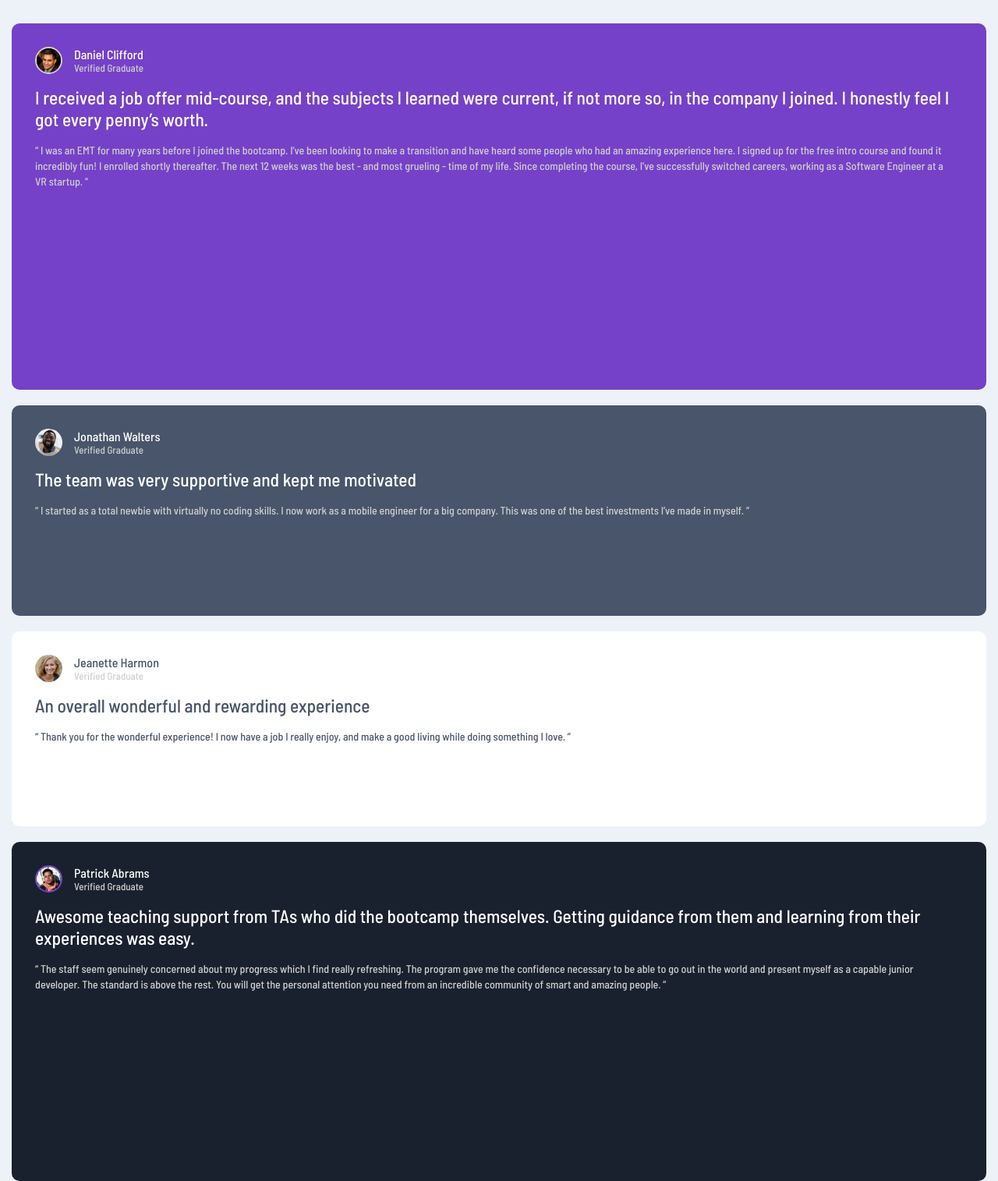
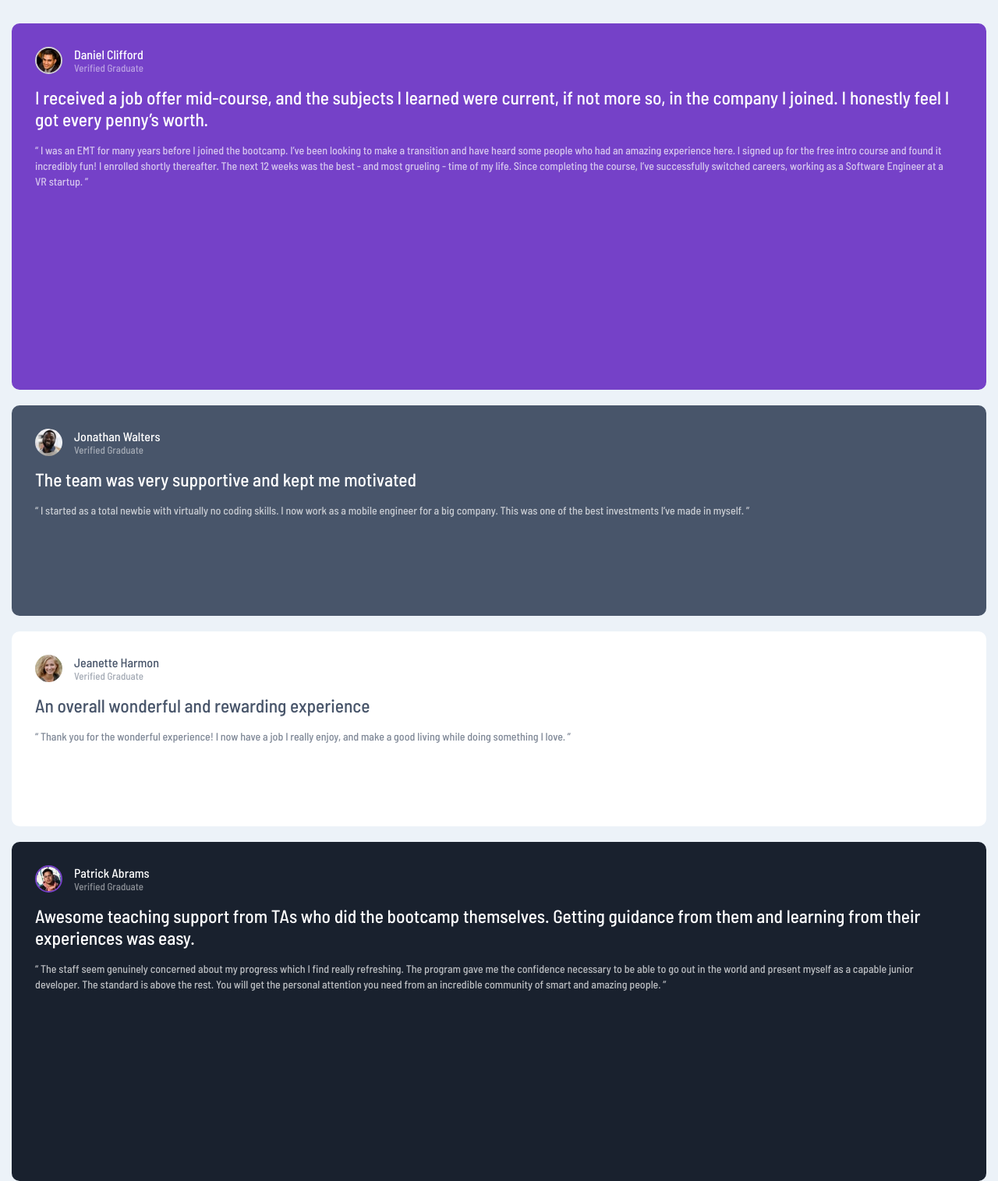
Before and after one commit to Jeliezer2003/testimonials-grid-section-, a plain HTML site: page index.html in a window 1280 px wide. Shown: the top 1515 px of the page at 78% size. Drawn offline with Linux system fonts and the light colour scheme.

Commit message:
commit-inicial

```diff
--- a/estilo.css
+++ b/estilo.css
@@ -27,6 +27,7 @@ body{
     display: flex;
 }
 
+
 .name{
     align-self: center;
     margin-left: 15px;
@@ -35,7 +36,8 @@ body{
     color: white;
 }
 .name p:last-child{
-    color: hsl(0, 0%, 81%);
+    color: white;
+    opacity: .5;
     font-size: small;
 }
 .textd{
@@ -47,7 +49,8 @@ body{
  padding-right: 20px;
  margin-top: 16px ;
  font-size: 14px;
- color: hsl(0, 0%, 81%);
+ color: white;
+ opacity: .7;
  line-height: 20px;
 }
 
@@ -70,7 +73,8 @@ body{
     color: white;
 }
 .name2 p:last-child{
-    color: hsl(0, 0%, 81%);
+    color: white;
+    opacity: .5;
     font-size: small;
 }
 .textj{
@@ -82,7 +86,8 @@ body{
  padding-right: 20px;
  margin-top: 16px ;
  font-size: 14px;
- color: hsl(0, 0%, 81%);
+ color: white;
+ opacity: .7;
  line-height: 20px;
 }
 
@@ -105,7 +110,8 @@ body{
     color: hsl(217, 19%, 35%);
 }
 .name3 p:last-child{
-    color: hsl(0, 0%, 81%);
+    color: hsl(217, 19%, 35%);
+    opacity: .5;
     font-size: small;
 }
 .textja{
@@ -118,6 +124,7 @@ body{
  margin-top: 16px ;
  font-size: 14px;
  color: hsl(217, 19%, 35%);
+ opacity: .7;
  line-height: 20px;
 }
 
@@ -139,7 +146,8 @@ body{
     color: white;
 }
 .name4 p:last-child{
-    color: hsl(0, 0%, 81%);
+    color: white;
+    opacity: .5;
     font-size: small;
 
 
@@ -153,7 +161,8 @@ body{
  padding-right: 20px;
  margin-top: 16px ;
  font-size: 14px;
- color: hsl(0, 0%, 81%);
+ color: white;
+ opacity: .7;
  line-height: 20px;
 }
 .container5{
@@ -174,7 +183,8 @@ body{
     color:hsl(217, 19%, 35%);
 }
 .name5 p:last-child{
-    color: hsl(0, 0%, 81%);
+    color: hsl(217, 19%, 35%);
+    opacity: .5;
 
 }
 .textk{
@@ -188,6 +198,7 @@ body{
  margin-top: 16px ;
  font-size: 14px;
  color: hsl(217, 19%, 35%);
+ opacity: .7;
  line-height: 20px;
 }
 img{
```
Also changed, not shown: index.html (+1 -0 lines).
